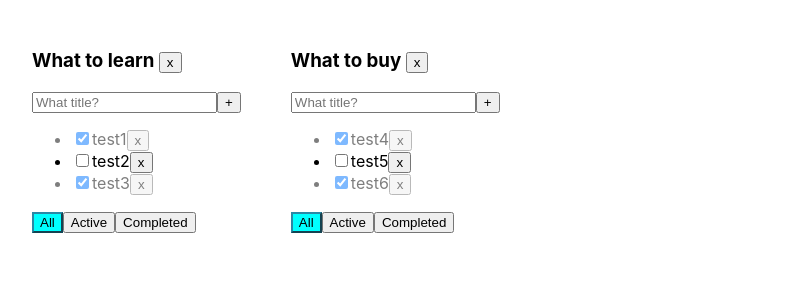
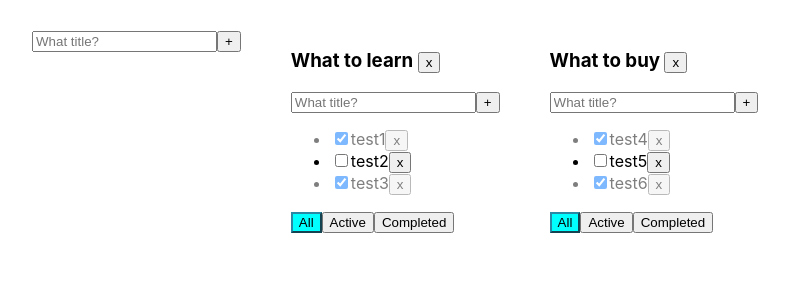
Before and after one commit to makarchuk92/Todo-Trello-, a React (Create React App) app: page / in a window 1280 px wide. Shown: the top 300 px of the page, without its empty margins (48-837 px from the left). Built offline with nearby package versions, Linux system fonts and the light colour scheme.

Commit message:
Added a new  function addTodoList

```diff
--- a/src/App.tsx
+++ b/src/App.tsx
@@ -2,6 +2,7 @@
 import './App.css';
 import { TaskType, Todo } from './Components/Todo';
 import { v1 } from 'uuid';
+import AddItemForm from './Components/AddItemForm';
 
 
 
@@ -98,9 +99,20 @@
     // setTask({...task})
   }
 
+  const addTodoList = (title: string) => {
+    const newTodoList: todoListsType = {
+      id: v1(),
+      title: title,
+      filter: 'all'
+    }
+    setTodoLists([newTodoList, ...todoLists])
+    setTask({...task, [newTodoList.id]: []})
+  }
+
 
   return (
     <div className="App">
+      <AddItemForm addItem={addTodoList} />
       {todoLists.map((todo) => {
         let taskForTodo = task[todo.id]
         if (todo.filter === 'completed') {
```
